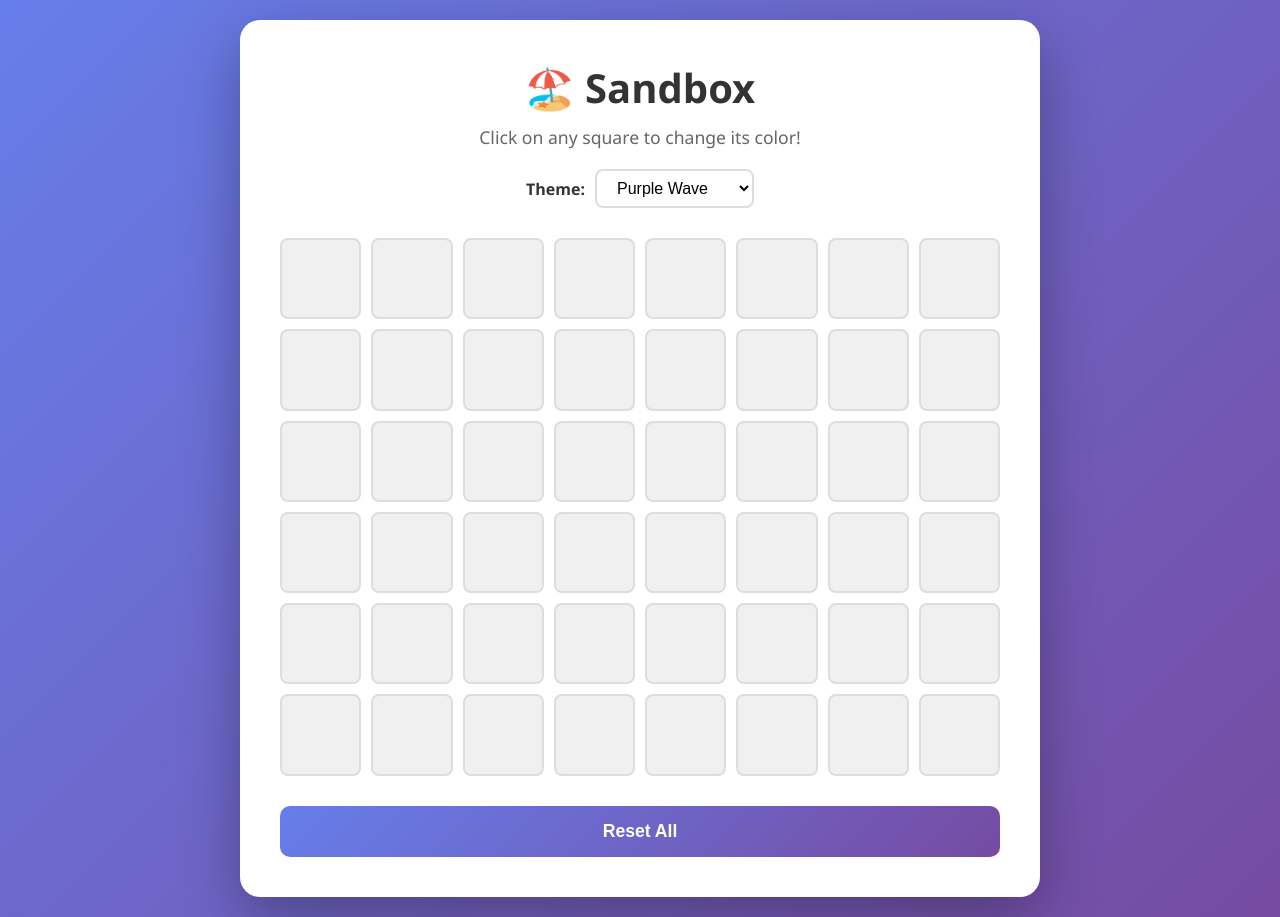
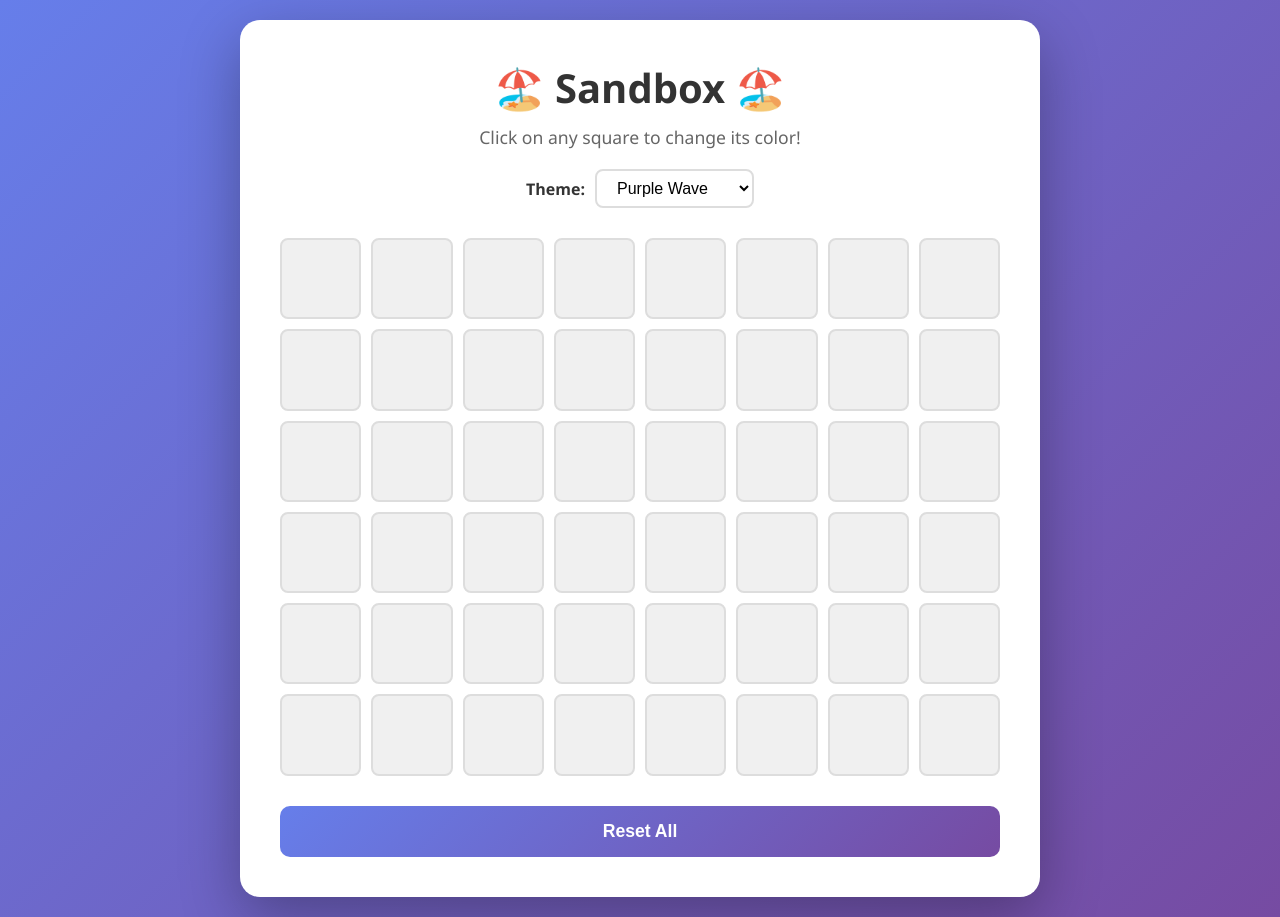
Before and after one commit to Hkly/sandbox, a plain HTML site: page index.html in a window 1280 px wide. Drawn offline with Linux system fonts and the light colour scheme.

Commit message:
Update heading text in index.html

```diff
--- a/index.html
+++ b/index.html
@@ -8,7 +8,7 @@
 </head>
 <body>
     <div class="container">
-        <h1>🏖️ Sandbox</h1>
+        <h1>🏖️ Sandbox 🏖️</h1>
         <p class="instructions">Click on any square to change its color!</p>
         <div class="theme-selector">
             <label for="themeSelect">Theme:</label>
```
